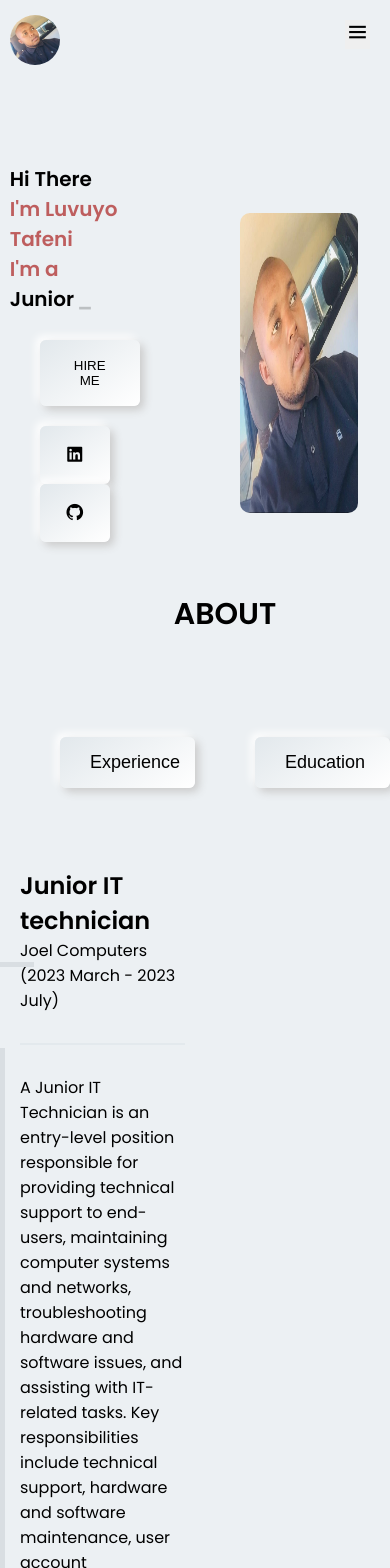
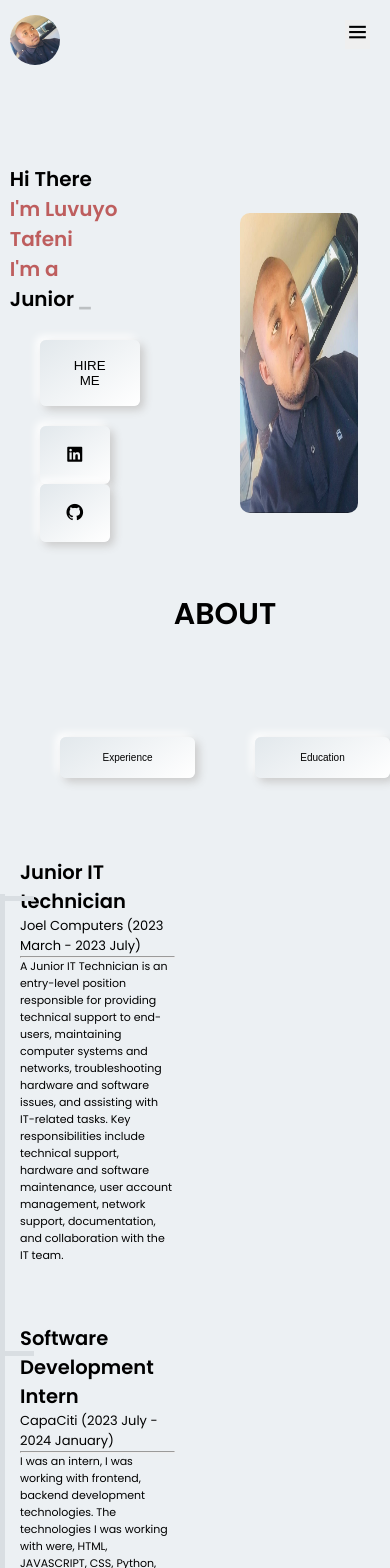
Before and after one commit to Luvuyotafeni/React-JS-portfolio, a React (Create React App) app: page / in a window 390 px wide. Shown: the top 1568 px of the page. Built offline with nearby package versions, Linux system fonts and the light colour scheme.

Commit message:
responsivesness

```diff
--- a/src/App.css
+++ b/src/App.css
@@ -13,7 +13,7 @@ body{
 }
 
 .container{
-  max-width: 95%;
+  width: 95%;
   margin: auto;
 }
 .d_flex{
@@ -131,4 +131,8 @@ footer{
     background-color: #000;
     height:60px;
   }
+
+  header{
+    overflow-x: hidden;
+  }
 }
--- a/src/component/About/About.css
+++ b/src/component/About/About.css
@@ -1,29 +1,16 @@
 .About .heading h2{
     font-size: 40px;
 }
-.About h4{
-    margin-left: 200px;
-    font-size: 20px;
-}
+
 .About .content{
-    min-width:85%;
+    width:85%;
     margin: auto;
 
 }
 .About .box{
-    padding: 40px;
+    padding: 30px;
 }
-.About hr{
-    margin: 30px 0 30px 0;
-    border: 1px solid #e3e9ed;
-    background-color: #e3e9ed;
-}
-.About .rate .btn_shadow{
-    color: #ff014f;
-    padding: 15px 30px;
-    font-weight: bold;
-    transition: 0.5s;
-}
+
 .About p{
     font-size: 18px;
     transition: 0.5s;
@@ -51,7 +38,7 @@
 
 .About .toggle-button {
     color: black;
-    padding: 15px 30px; /* Increase padding for larger buttons */
+    padding: 15px 0px; /* Increase padding for larger buttons */
     font-size: 18px; /* Increase font size */
     border: none;
     cursor: pointer;
@@ -113,6 +100,9 @@
     .About .heading h2 {
         font-size: 30px;
     }
+    .title_content{
+        font-size: small;
+    }
 
     .About .box {
         padding: 20px;
@@ -126,7 +116,16 @@
 @media only screen and (max-width: 768px) {
     /* Adjust styles for screens up to 768px width */
     .About .content {
-        min-width: 100%;
+        width: 100%;
+        font-size: xx-small;
+    }
+    .About .toggle-button{
+        font-size: 10px;
+
+    }
+    .About p {
+        font-size: 11px;
+        padding: 0;
     }
 
     .About .box {
--- a/src/component/Head/Header.js
+++ b/src/component/Head/Header.js
@@ -35,9 +35,7 @@ const Header = () => {
                             <li><a href='#projects'> Project</a></li>
                             <li><a href='#contact'> Contact Me</a></li>
                             <li>
-
                                     <i className={`bx ${darkMode ? 'bx-toggle-left' : 'bx-toggle-right'}` }onClick={handleModeToggle}></i>
-
                             </li>
                         </ul>
                         <button className='toggle' onClick={() => setMobile(!mobile)}>
--- a/src/component/Projects/Projects-Api.js
+++ b/src/component/Projects/Projects-Api.js
@@ -50,7 +50,7 @@ const data = [
       image: Tax,
       title: "Tax Calculator",
       github: <a href="https://github.com/Luvuyotafeni/TaxCalculator"><i class='bx bxl-github'></i></a>,
-      desc: "his is a Tax calculator that uses java swings, IntelliJ and Java, this calculates the tax someone has to pay using the age, income and the rebates",
+      desc: "This is a Tax calculator that uses java swings, IntelliJ and Java, this calculates the tax someone has to pay using the age, income and the rebates",
     },
 
   ]
```
